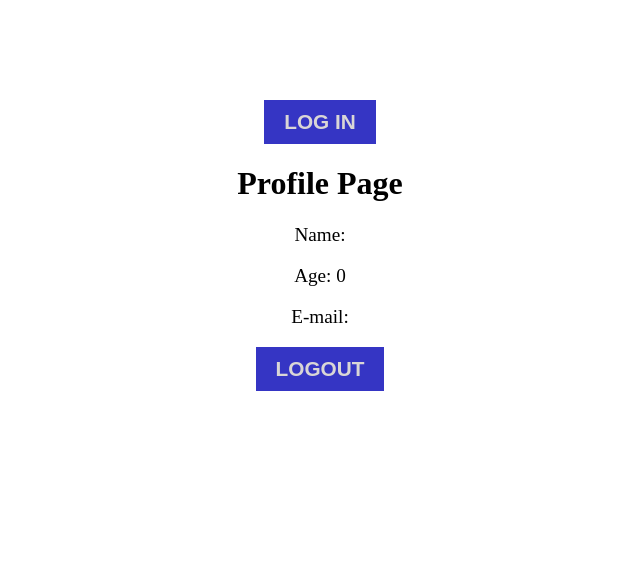
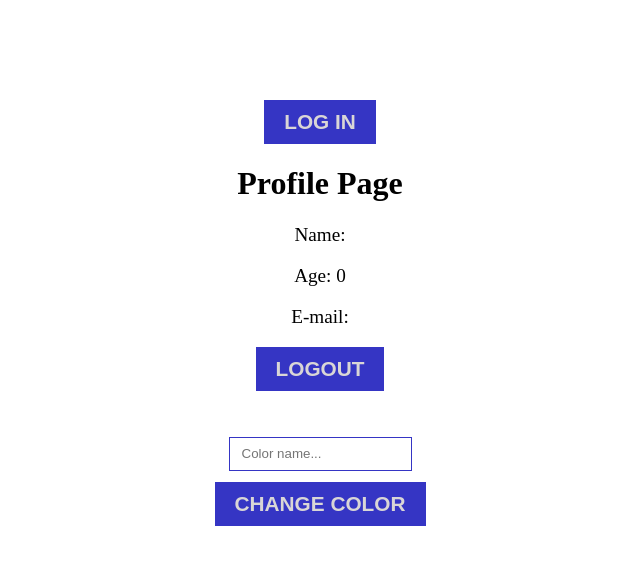
Before and after one commit to Patka879/redux-toolkit-pedro, a React (Create React App) app: page / in a window 1280 px wide. Shown: the top 564 px of the page, without its empty margins (320-960 px from the left). Built offline with nearby package versions, Linux system fonts and the light colour scheme.

Commit message:
change color option added using reducer, dispatcher and selector

```diff
--- a/src/App.js
+++ b/src/App.js
@@ -1,6 +1,7 @@
 import Login from "./components/Login"
 import Profile from "./components/Profile";
 import Logout from "./components/Logout";
+import ChangeColor from "./components/ChangeColor";
 
 function App() {
   return (
@@ -8,6 +9,7 @@ function App() {
       <Login />
       <Profile />
       <Logout />
+      <ChangeColor />
     </div>
   );
 }
--- /dev/null
+++ b/src/components/ChangeColor.js
@@ -0,0 +1,21 @@
+import { useState } from "react"
+import { useDispatch } from "react-redux"
+import { changeColor } from '../features/colorSlice'
+
+
+export default function ChangeColor() {
+
+    const [color, setColor] = useState('')
+    const dispatch = useDispatch()
+
+    function handleInput(e) {
+        setColor(e.target.value)
+    }
+
+    return(
+        <div className='color-change'>
+            <input onChange={handleInput} type='text' placeholder='Color name...' />
+            <button onClick={()=>dispatch(changeColor(color))}>Change Color</button>
+        </div>
+    )
+}
--- a/src/components/Profile.js
+++ b/src/components/Profile.js
@@ -3,9 +3,9 @@ import { useSelector } from "react-redux"
 export default function Profile() {
 
     const user = useSelector((state) => state.user.value)
-
+    const color = useSelector((state) => state.color.value)
     return (
-        <div>
+        <div style={{color : color}}>
             <h1>Profile Page</h1>
             <p>Name: {user.name} </p>
             <p>Age: {user.age} </p>
--- /dev/null
+++ b/src/features/colorSlice.js
@@ -0,0 +1,16 @@
+import { createSlice } from "@reduxjs/toolkit";
+
+const initialState = ''
+
+const colorSlice = createSlice({
+    name: 'color',
+    initialState: {value : initialState},
+    reducers: {
+        changeColor: (state, action) => {
+            state.value = action.payload
+        }
+    }
+})
+
+export default colorSlice.reducer
+export const { changeColor } = colorSlice.actions
--- a/src/index.css
+++ b/src/index.css
@@ -29,3 +29,18 @@ button:active {
 p {
     font-size: 1.2em
 }
+
+input {
+    height: 30px;
+    text-indent: 10px;
+    border: 1px solid rgb(53, 53, 196)
+}
+
+.color-change {
+    display: flex;
+    flex-direction: column;
+    margin-top: 40px;
+    height: 100px;
+    justify-content: space-around;
+    align-items: center;
+}
--- a/src/index.js
+++ b/src/index.js
@@ -5,10 +5,12 @@ import App from './App';
 import { configureStore } from '@reduxjs/toolkit';
 import { Provider } from 'react-redux';
 import userReducer from './features/userSlice'
+import colorReducer from './features/colorSlice'
 
 const store = configureStore({
   reducer: {
     user: userReducer,
+    color: colorReducer
   }
 })
 
```
Also changed, not shown: public/index.html (+0 -23 lines).
